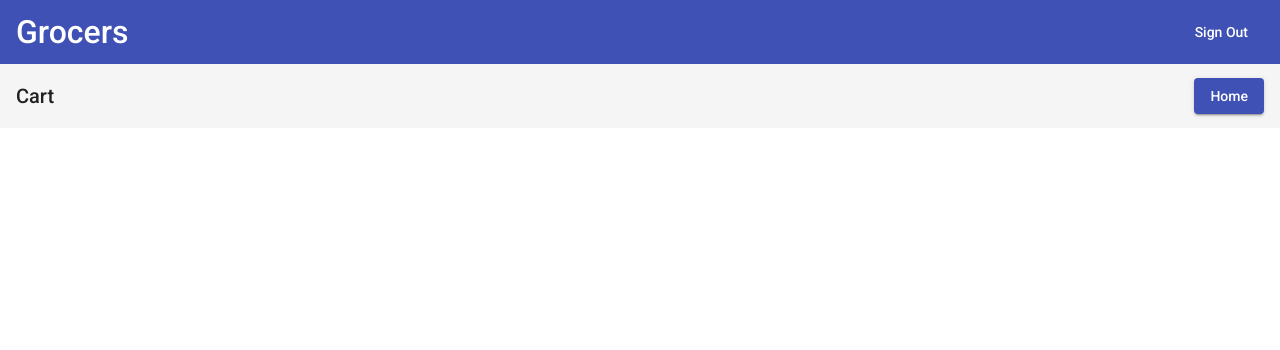
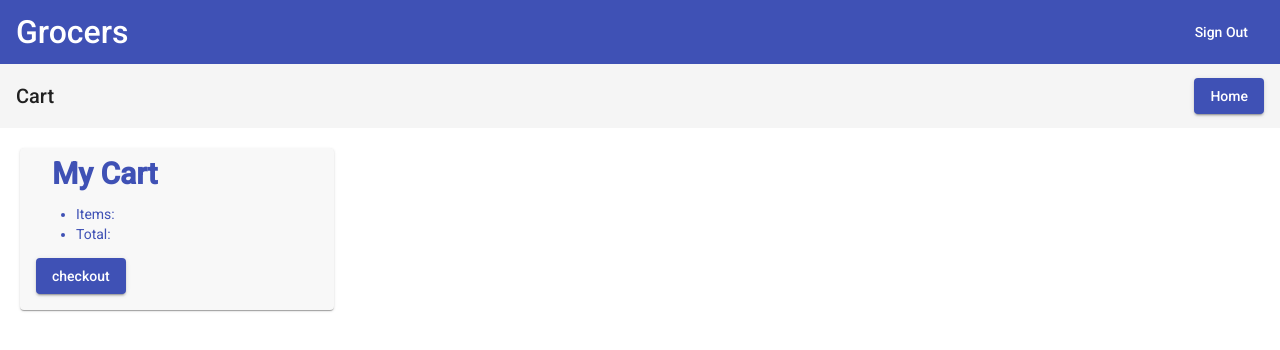
Before and after one commit to haa96/Grocers, an Angular app in the folder Frontend/grocers/: page /cart in a window 1280 px wide. Shown: the top 350 px of the page. Built offline with nearby package versions, Linux system fonts and the light colour scheme.

Commit message:
Update cart.component.html

```diff
--- a/Frontend/grocers/src/app/cart/cart.component.html
+++ b/Frontend/grocers/src/app/cart/cart.component.html
@@ -5,3 +5,19 @@
         Home
     </button>
   </mat-toolbar>
+
+  <mat-card class="card">
+    <mat-card-header >
+      <mat-card-title class="me-name">My Cart</mat-card-title><br><br>
+    </mat-card-header>
+
+    <mat-card-content class="list-info">
+      <ul>
+          <li>Items:  </li>
+          <li>Total:  </li>
+      </ul>
+      <button mat-raised-button color="primary" (click)="main()">
+        checkout
+    </button>
+    </mat-card-content>
+  </mat-card>
```
